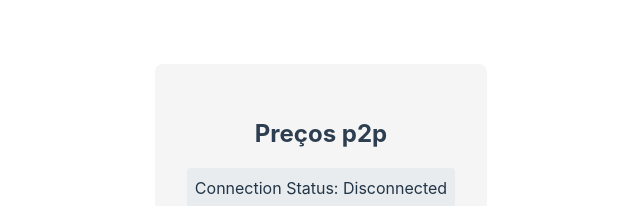
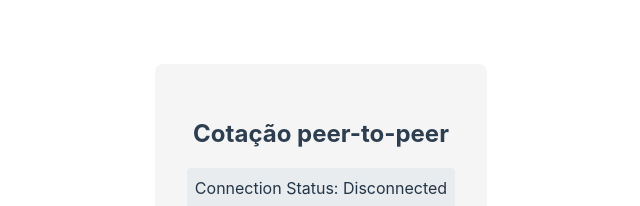
Before and after one commit to matheuzsr/quote-btc-sideswap, a Vue app: page / in a window 1280 px wide. Shown: the part 212-418 px from the top of the page, without its empty margins (319-959 px from the left). Built offline with nearby package versions, Linux system fonts and the light colour scheme; no server answers.

Commit message:
Update PriceViewer.vue

```diff
--- a/src/components/PriceViewer.vue
+++ b/src/components/PriceViewer.vue
@@ -80,7 +80,7 @@ onUnmounted(() => {
 
 <template>
   <div class="price-viewer">
-    <h2>Preços p2p</h2>
+    <h2>Cotação peer-to-peer</h2>
     <div class="status">Connection Status: {{ connectionStatus }}</div>
 
     <div v-if="prices" class="prices">
```
